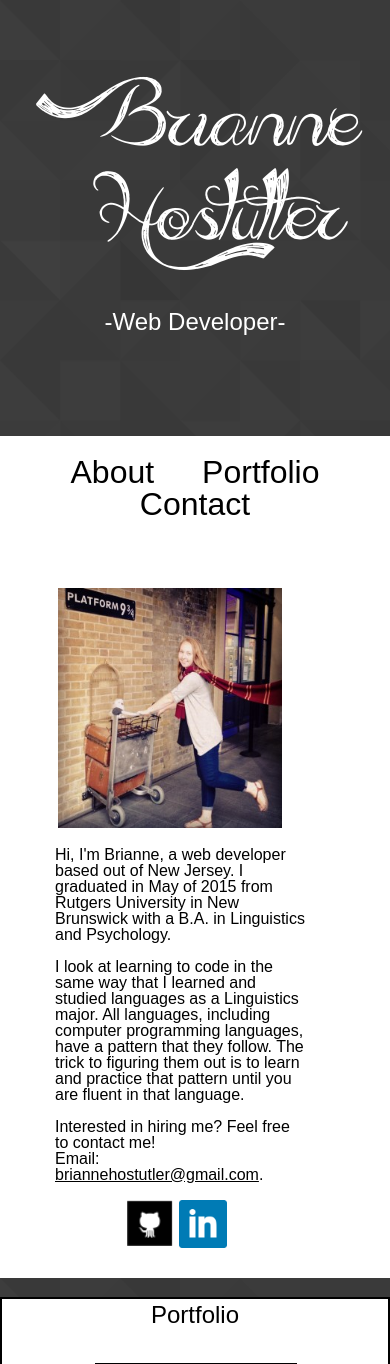
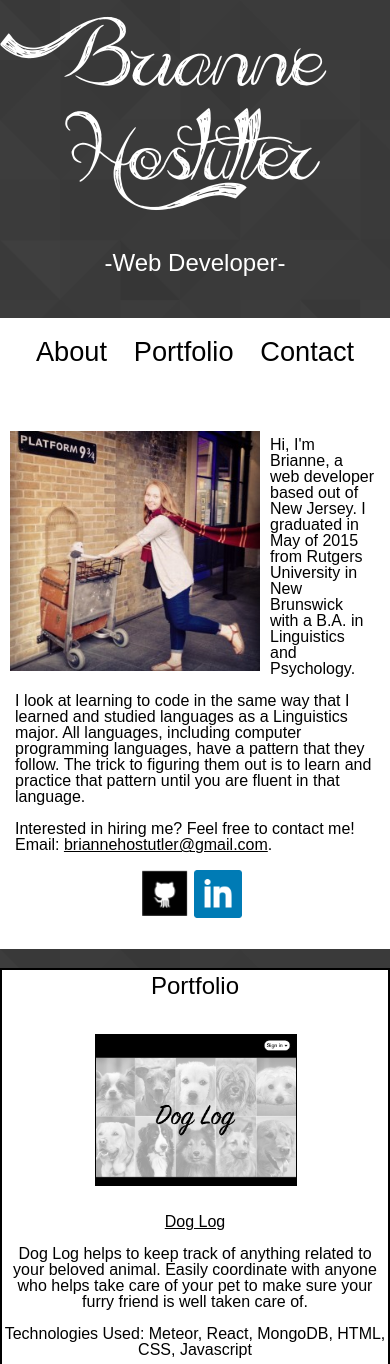
Before and after one commit to BrianneHostutler/Portfolio, a PHP site: page / in a window 390 px wide. Shown: the top 1364 px of the page. Run offline with PHP 8.4, Linux system fonts and the light colour scheme.

Commit message:
more fixes

```diff
--- a/index.html
+++ b/index.html
@@ -30,7 +30,9 @@
 
 
 	<div class="aboutSection" id="about">
-		<img src="public/images/me.jpg" height="240" width="240" id="me">
+		<div id= "meBox">
+			<img src="public/images/me.jpg" height="240" width="240" id="me">
+		</div>
 		<p>
 			<br>Hi, I'm Brianne, a web developer based out of New Jersey. I graduated in May of 2015 from Rutgers University in New Brunswick with a B.A. in Linguistics and Psychology.
 			<br>
--- a/public/css/style.css
+++ b/public/css/style.css
@@ -184,7 +184,6 @@ header{
   border: black 1px solid;
   background-color: white;
 }
-
 @media only screen and (max-width: 850px){
   #projects img{
     width:250px;
@@ -283,8 +282,12 @@ header{
 }
 @media screen and (max-width: 455px){
   #me{
-    width:80%;
+    width:250px;
     padding: 10px;
+    margin: 0 auto;
+  }
+  #meBox{
+    width:100%;
   }
   .container{
     padding: 0px;
@@ -294,6 +297,18 @@ header{
   }
   h4{
     font-size:12pt;
+  }
+  #name{
+    padding:40px;
+  }
+  #navigation{
+    font-size: 1.7em;
+  }
+  #navigation a:link{
+    padding: 10px;
+  }
+  .aboutSection{
+    padding: 0px;
   }
   #fullName{
     font-size: 4em;
```
Also changed, not shown: 1 other file.
